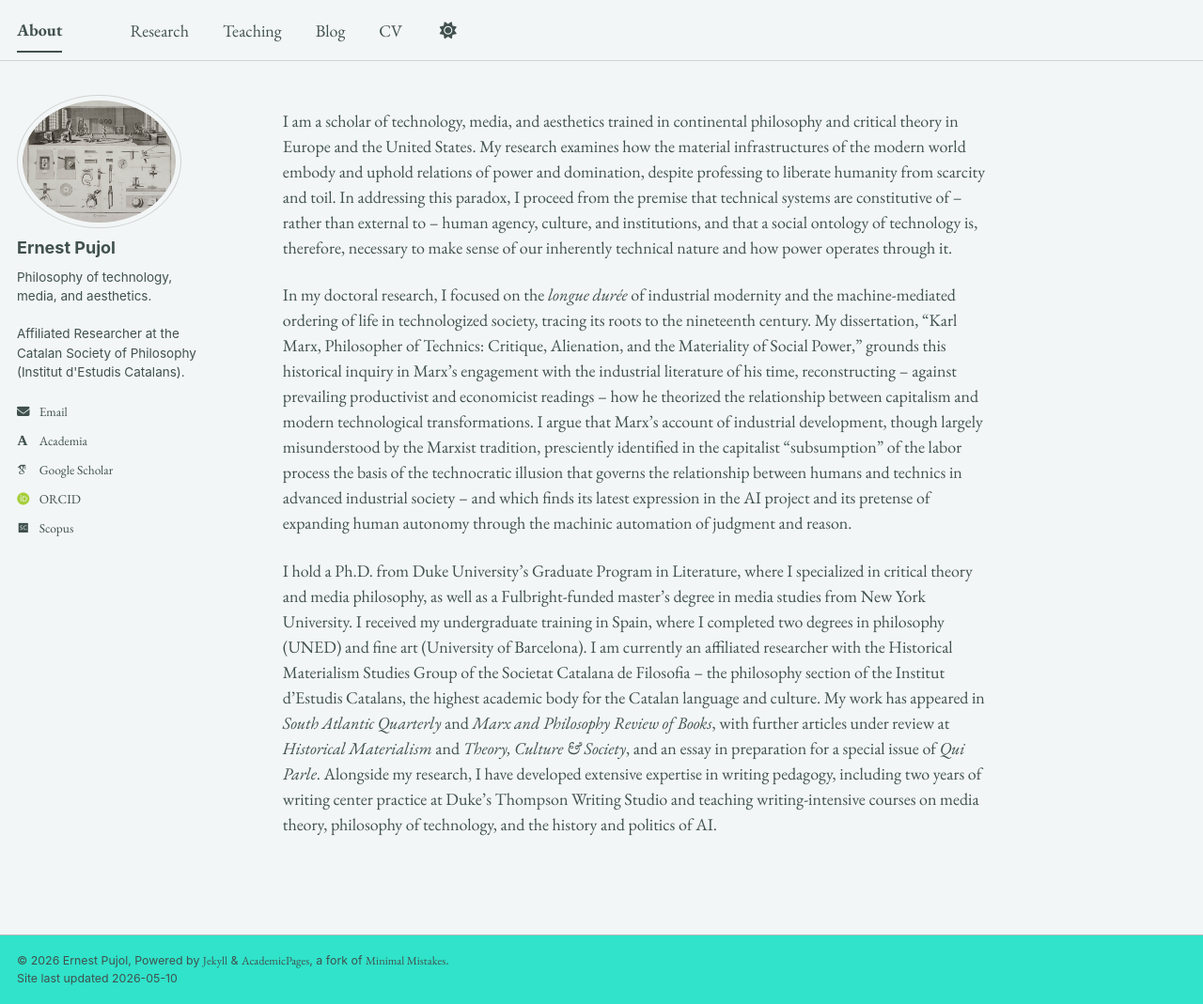
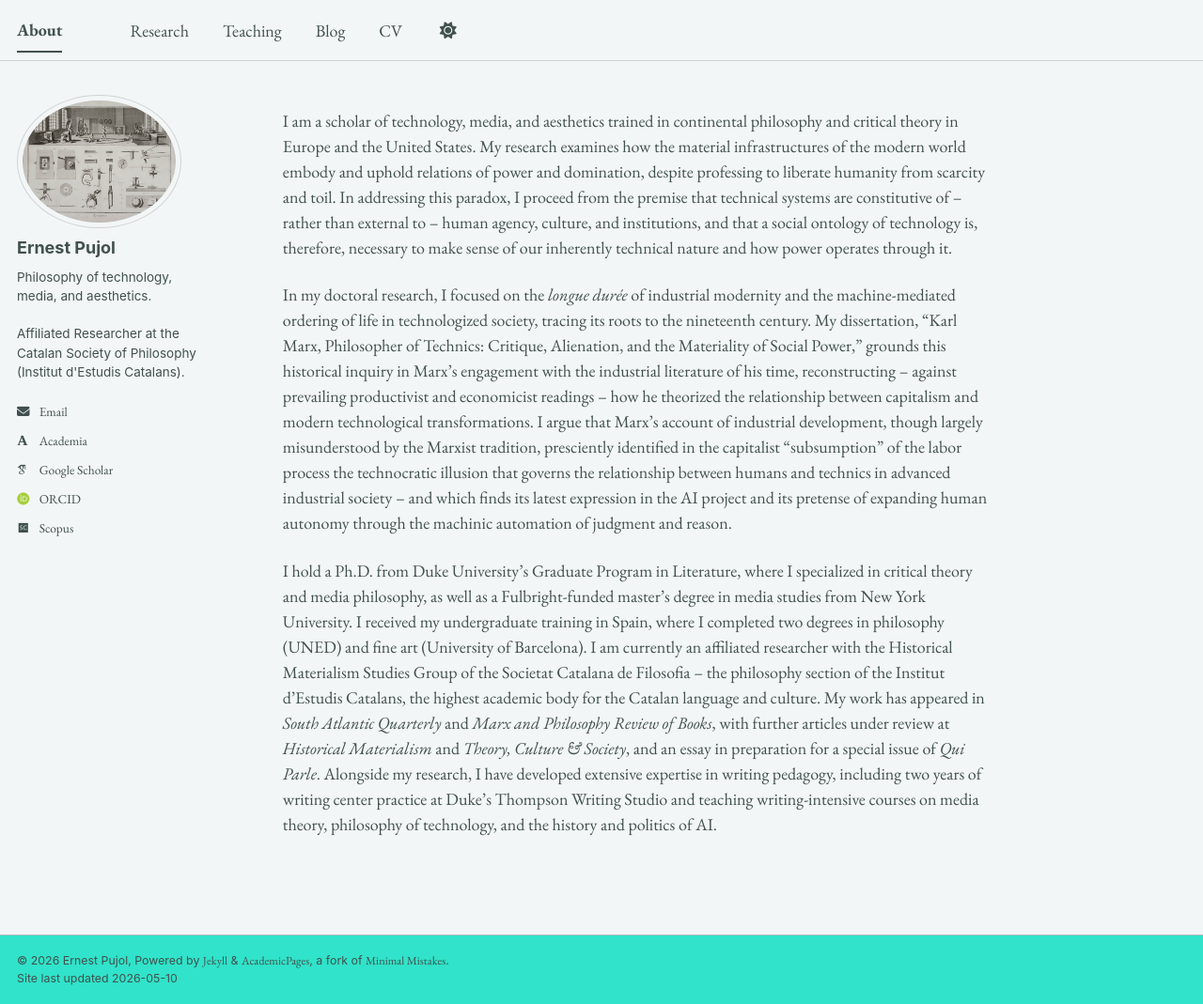
Before and after one commit to epujol90/epujol90.github.io, a Jekyll site: the page built from _pages/about.md, in a window 1280 px wide and 1069 px high. Shown: the whole window at 94% size. Built offline with Jekyll 4.4.1, drawn with Linux system fonts in a browser that asks for light colours; some web fonts are replaced; a script bundle is joined from its source files by our own code; library files that are not in the unit come from our copies.

Commit message:
Update about.md

```diff
--- a/_pages/about.md
+++ b/_pages/about.md
@@ -8,6 +8,6 @@ redirect_from:
 ---
 I am a scholar of technology, media, and aesthetics trained in continental philosophy and critical theory in Europe and the United States. My research examines how the material infrastructures of the modern world embody and uphold relations of power and domination, despite professing to liberate humanity from scarcity and toil. In addressing this paradox, I proceed from the premise that technical systems are constitutive of -- rather than external to -- human agency, culture, and institutions, and that a social ontology of technology is, therefore, necessary to make sense of our inherently technical nature and how power operates through it.
 
-In my doctoral research, I focused on the _longue durée_ of industrial modernity and the machine-mediated ordering of life in technologized society, tracing its roots to the nineteenth century. My dissertation, “Karl Marx, Philosopher of Technics: Critique, Alienation, and the Materiality of Social Power,” grounds this historical inquiry in Marx’s engagement with the industrial literature of his time, reconstructing -- against prevailing productivist and economicist readings -- how he theorized the relationship between capitalism and modern technological transformations. I argue that Marx’s account of industrial development, though largely misunderstood by the Marxist tradition, presciently identified in the capitalist "subsumption" of the labor process the basis of the technocratic illusion that governs the relationship between humans and technics in advanced industrial society -- and which finds its latest expression in the AI project and its pretense of expanding human autonomy through the machinic automation of judgment and reason.
+In my doctoral research, I focused on the _longue durée_ of industrial modernity and the machine-mediated ordering of life in technologized society, tracing its roots to the nineteenth century. My dissertation, “Karl Marx, Philosopher of Technics: Critique, Alienation, and the Materiality of Social Power,” grounds this historical inquiry in Marx’s engagement with the industrial literature of his time, reconstructing -- against prevailing productivist and economicist readings -- how he theorized the relationship between capitalism and modern technological transformations. I argue that Marx’s account of industrial development, though largely misunderstood by the Marxist tradition, presciently identified in the capitalist "subsumption" of the labor process the technocratic illusion that governs the relationship between humans and technics in advanced industrial society -- and which finds its latest expression in the AI project and its pretense of expanding human autonomy through the machinic automation of judgment and reason.
 
 I hold a Ph.D. from Duke University’s Graduate Program in Literature, where I specialized in critical theory and media philosophy, as well as a Fulbright-funded master’s degree in media studies from New York University. I received my undergraduate training in Spain, where I completed two degrees in philosophy (UNED) and fine art (University of Barcelona). I am currently an affiliated researcher with the Historical Materialism Studies Group of the Societat Catalana de Filosofia -- the philosophy section of the Institut d’Estudis Catalans, the highest academic body for the Catalan language and culture. My work has appeared in _South Atlantic Quarterly_ and _Marx and Philosophy Review of Books_, with further articles under review at _Historical Materialism_ and _Theory, Culture & Society_, and an essay in preparation for a special issue of _Qui Parle_. Alongside my research, I have developed extensive expertise in writing pedagogy, including two years of writing center practice at Duke’s Thompson Writing Studio and teaching writing-intensive courses on media theory, philosophy of technology, and the history and politics of AI.
```
